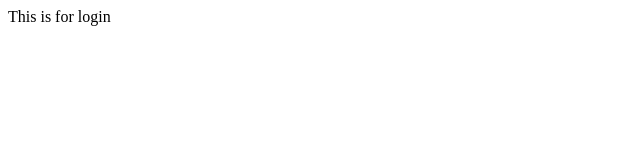
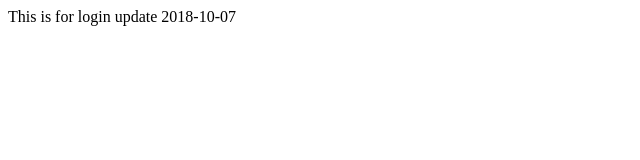
Before and after one commit to einomies/test01, a plain HTML site: page login.html in a window 1280 px wide. Shown: the whole page, without its empty margins (0-640 px from the left). Drawn offline with Linux system fonts and the light colour scheme.

Commit message:
modified:   login.html 	2018-10-07

```diff
--- a/login.html
+++ b/login.html
@@ -4,5 +4,6 @@
 </head>
 <body>
   This is for login
+  update 2018-10-07
 </body>
 </html>
```
